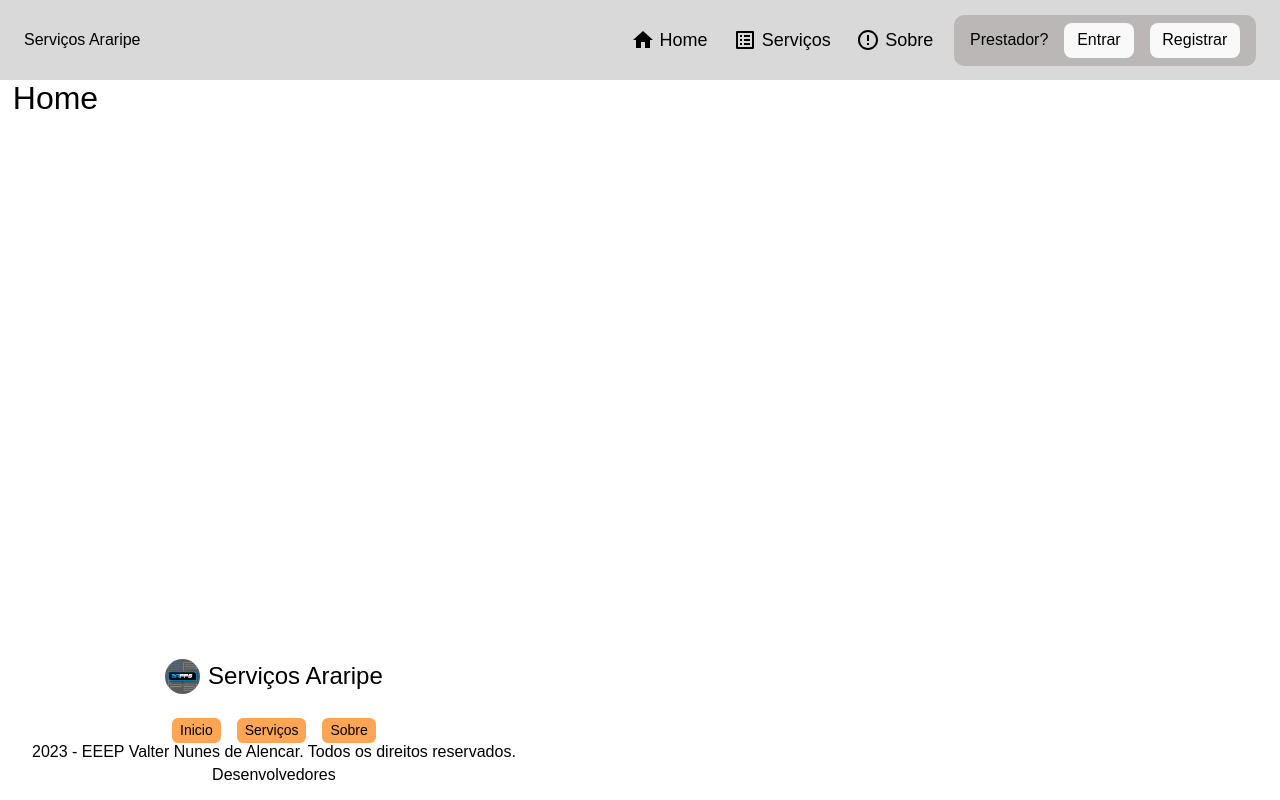
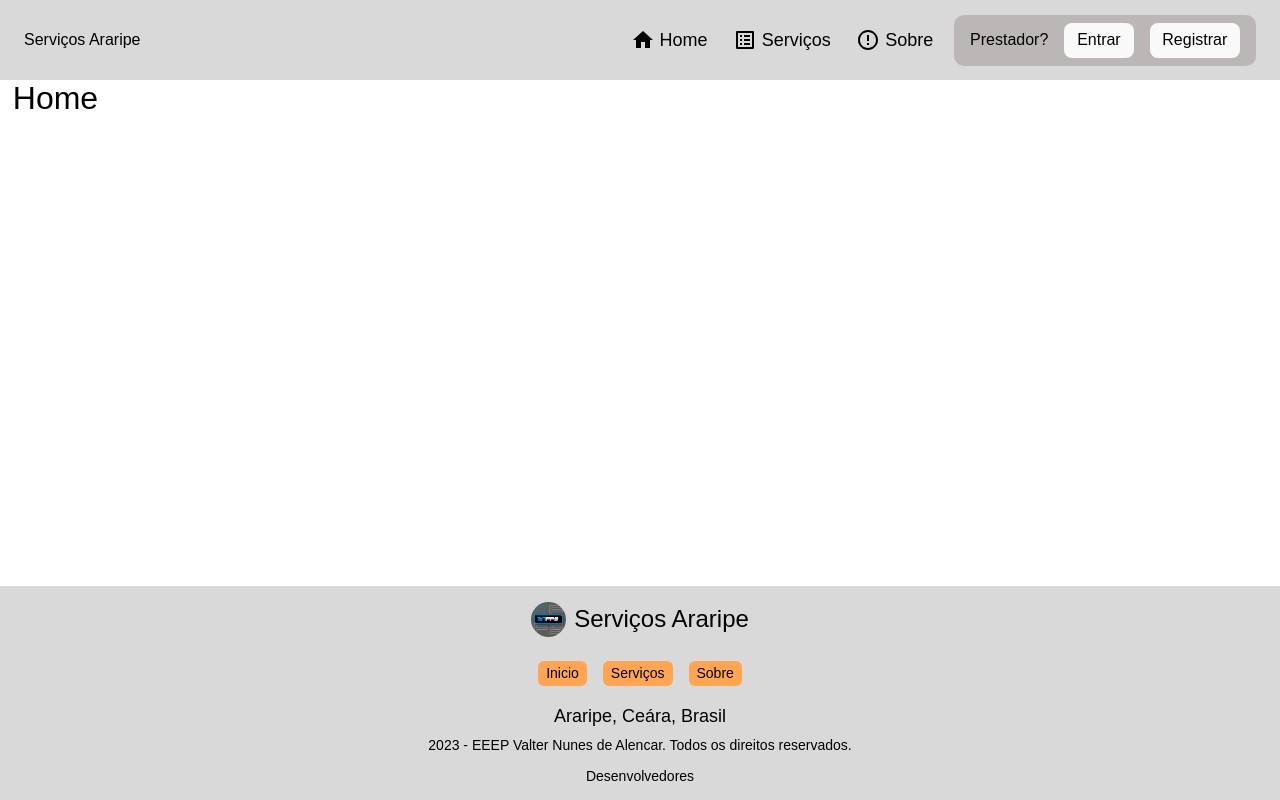
Before and after one commit to affs3a/projeto-social, a React (Vite) app: page / in a window 1280 px wide. Built offline with nearby package versions, Linux system fonts and the light colour scheme.

Commit message:
feat: added new styles to the footer

```diff
--- a/src/components/navegation/FooterNav/components/Copyright/index.jsx
+++ b/src/components/navegation/FooterNav/components/Copyright/index.jsx
@@ -1,17 +1,28 @@
-import { LinkRouter, Span } from '/src/style/tags'
+import { Description, Div, LinkRouter, Span } from '/src/style/tags'
 
 const Copyright = () => {
     return (
-        <>
-            <Span>
+        <Div
+            $flex={true}
+            direction={'column'}
+            gap={'10px'}
+            top={'20px'}
+        >
+            <Description fontSize={'18px'}>
+                Araripe, Ceára, Brasil
+            </Description>
+            <Span
+                fontSize={'14px'}
+            >
                 2023 - EEEP Valter Nunes de Alencar. Todos os direitos reservados.
             </Span>
             <LinkRouter
                 to={'/'}
+                fontSize={'14px'}
             >
                 Desenvolvedores
             </LinkRouter>
-        </>
+        </Div>
     )
 }
 
--- a/src/components/navegation/FooterNav/index.jsx
+++ b/src/components/navegation/FooterNav/index.jsx
@@ -5,6 +5,7 @@ import Copyright from "./components/Copyright"
 import { theme } from "/src/style/config"
 
 const Footer = styled.footer`
+    padding: ${({theme}) => theme.Mobile.Footer.padding};
     height: auto;
     text-align: center;
     position: absolute;
@@ -13,7 +14,8 @@ const Footer = styled.footer`
     justify-content: center;
     align-items: center;
     flex-direction: column;
-    margin: ${({theme}) => theme.Mobile.Footer.padding};
+    background: #D9D9D9;
+    width: 100%;
 `
 
 const FooterNav = () => {
--- a/src/style/tags/index.jsx
+++ b/src/style/tags/index.jsx
@@ -3,9 +3,12 @@ import { Link } from "react-router-dom"
 
 export const Div = styled.div`
     display: ${props => props.$flex == true ? "flex" : ""};
+    gap: ${props => props.gap};
+    flex-direction: ${props => props.direction};
+    margin-bottom: ${props => props.bottom};
+    margin-top: ${props => props.top};
+    justify-content: center;
     align-items: center;
-    gap: ${props => props.gap};
-    margin-bottom: ${props => props.bottom};
 `
 
 export const Title = styled.h1`
@@ -38,4 +41,5 @@ export const LinkRouter = styled(Link)`
 export const Span = styled.span`
     font-size: ${props => props.fontSize};
     display: ${props => props.$flex == true ? "flex" : ""};
+    margin: ${props => props.margin};
 `
```
